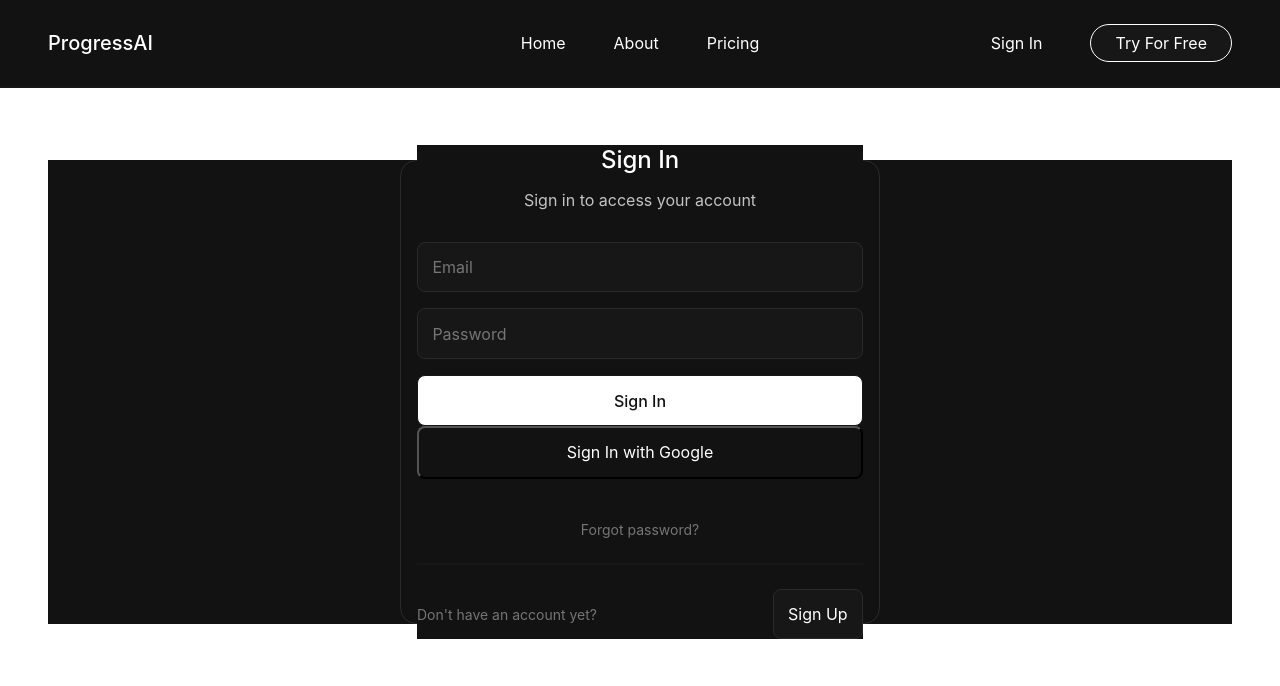
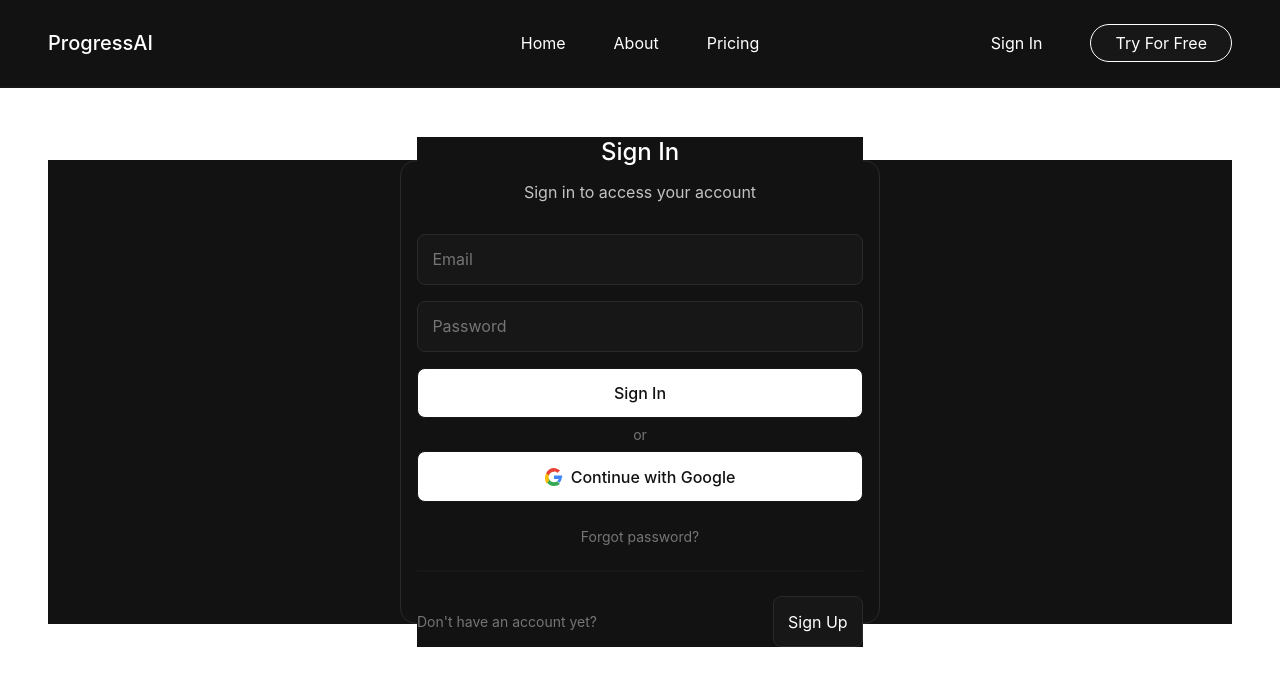
Before and after one commit to danielbirdjr/training_web_app, a Next.js app: page /sign-in in a window 1280 px wide. Shown: the top 686 px of the page. Built offline with nearby package versions, Linux system fonts and the light colour scheme; no server answers.

Commit message:
Fixed google button on sign in page

```diff
--- a/src/pages/sign-in.jsx
+++ b/src/pages/sign-in.jsx
@@ -51,7 +51,34 @@ const SignIn = () => {
                             <input type="password" placeholder="Password" value={password} onChange={(e) => setPassword(e.target.value)} />
                             <button type="submit">Sign In</button>
                         </form>
-                        <button onClick={handleGoogleSignIn}>Sign In with Google</button>
+                        <p className='or_between_buttons'>or</p>
+                        <button onClick={handleGoogleSignIn} className='google_signin_button'>
+                            <svg
+                                xmlns="http://www.w3.org/2000/svg"
+                                viewBox="0 0 48 48"
+                                width="24px"
+                                height="24px"
+                                className='google-logo'
+                            >
+                                <path
+                                fill="#4285F4"
+                                d="M46.1 24.5c0-1.6-.1-3.1-.4-4.6H24v9.1h12.4c-.5 2.5-2 4.6-4.3 6L39 39c3.5-3.3 5.6-8.1 5.6-13.5z"
+                                />
+                                <path
+                                fill="#34A853"
+                                d="M24 48c6.5 0 11.9-2.2 15.8-5.9l-7.4-6c-2.1 1.4-4.8 2.2-8.4 2.2-6.4 0-11.8-4.3-13.7-10.1H3.3v6.3C7.3 43.2 15.1 48 24 48z"
+                                />
+                                <path
+                                fill="#FBBC05"
+                                d="M10.3 28.2c-.5-1.4-.8-2.8-.8-4.2s.3-2.9.8-4.2V13.5H3.3C1.2 18.2 0 22.8 0 27.5s1.2 9.3 3.3 14l7-6.3z"
+                                />
+                                <path
+                                fill="#EA4335"
+                                d="M24 9.5c3.6 0 6.8 1.2 9.3 3.7l6.9-6.9C33.9 2.5 29.5 0 24 0 15.1 0 7.3 4.8 3.3 13.5l7 6.3c1.9-5.8 7.3-10.1 13.7-10.1z"
+                                />
+                            </svg>
+                            Continue with Google
+                        </button>
                         <div className="forgot_password_container">
                             <p><a href="/forgot-password.html">Forgot password?</a></p>
                         </div>
--- a/src/styles/sidebar.css
+++ b/src/styles/sidebar.css
@@ -3,18 +3,21 @@
     position: absolute;
     top: 0;
     left: 0;
-    width: 4rem;
-    height: 4rem;
+    width: 3rem;
+    height: 3rem;
     background: none;
     border: none;
     border-radius: 0;
     font-size: 1.5rem;
     cursor: pointer;
     z-index: 100;
+    display: flex;
+    align-items: center;
+    justify-content: center;
 }
 
 .hamburger-btn:hover {
-    background-color: var(--light-gray);
+    background-color: var(--almost-white);
 }
 
 .sidebar {
--- a/src/styles/style.css
+++ b/src/styles/style.css
@@ -196,7 +196,7 @@ section {
     flex-direction: column;
 }
 
-.signin_fields input, button {
+.signin_fields input {
     font-size: 1rem;
     padding: 0.9rem;
     border-radius: 0.5rem;
@@ -209,15 +209,47 @@ section {
 }
 
 .signin_fields button {
+    font-size: 1rem;
+    padding: 0.9rem;
+    border-radius: 0.5rem;
+    margin-bottom: 0.5rem;
     border: 1px var(--dark-gray) solid;
     background-color: var(--white);
     color: var(--almost-black);
     font-weight: 550;
-    margin-bottom: 0;
 }
 
 .signin_fields button:hover {
     cursor: pointer;
+}
+
+.or_between_buttons {
+    font-size: .875rem;
+    display: flex;
+    justify-content: center;
+    align-items: center;
+    margin-bottom: 0.5rem;
+}
+
+.google_signin_button {
+    display: flex;
+    gap: 0.5rem;
+    align-items: center;
+    justify-content: center;
+    font-size: 1rem;
+    padding: 0.9rem;
+    border-radius: 0.5rem;
+    border: 1px var(--dark-gray) solid;
+    background-color: var(--white);
+    color: var(--almost-black);
+    font-weight: 550;
+    cursor: pointer;
+}
+
+.google_signin_button svg {
+    background: none;
+    height: 1.125rem;
+    width: 1.125rem;
 }
 
 .forgot_password_container {
@@ -230,7 +262,7 @@ section {
 .forgot_password_container a {
     text-decoration: none;
     color: var(--med-gray);
-    font-size: 14px;
+    font-size: 0.875rem;
 }
 
 .forgot_password_container a:hover {
@@ -444,6 +476,9 @@ section {
     color: var(--white);
     border: none;
     font-weight: 450;
+    padding: 0.9rem;
+    border-radius: 0.5rem;
+    margin-bottom: 1rem;
 }
 
 .price_card button:hover {
```
Also changed, not shown: src/components/DaysAndMuscleGroups.jsx (added, +51 -0 lines), src/pages/program.jsx (+28 -3 lines), src/pages/program/new.jsx (added, +23 -0 lines), src/styles/program.css (+33 -0 lines), src/styles/program/new.css (added).
